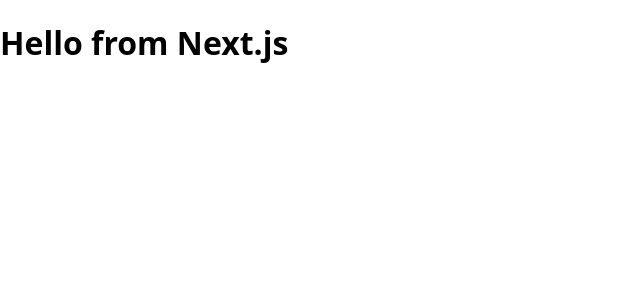
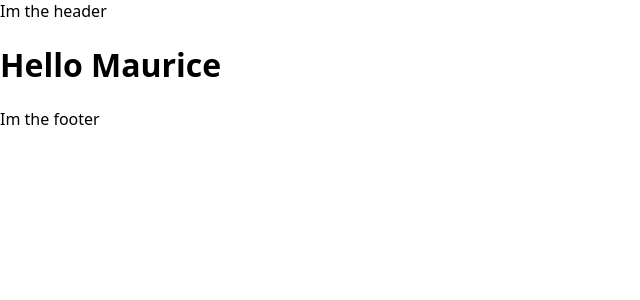
Before and after one commit to Moritz-Doc/iphone-art-gallery, a Next.js app: page / in a window 1280 px wide. Shown: the top 300 px of the page, without its empty margins (0-640 px from the left). Built offline with nearby package versions, Linux system fonts and the light colour scheme.

Commit message:
add Layout

```diff
--- /dev/null
+++ b/components/Footer.js
@@ -0,0 +1,4 @@
+export default function Footer(){
+
+    return(<footer>Im the footer</footer>)
+ }
--- /dev/null
+++ b/components/Header.js
@@ -0,0 +1,4 @@
+ export default function Header(){
+
+    return(<header>Im the header</header>)
+ }
--- /dev/null
+++ b/components/Layout.js
@@ -0,0 +1,14 @@
+
+import Header from "./Header"
+import Footer from "./Footer"
+
+export default function Layout({children}){
+
+    return(
+    <>
+        <Header/>
+        <container>{children}</container>
+        <Footer/>
+    </>
+    )
+ }
--- a/pages/_app.js
+++ b/pages/_app.js
@@ -1,10 +1,242 @@
 import GlobalStyle from "../styles";
 
+import Layout from "../components/Layout";
+import { useState } from "react";
+
+const dataInit = [
+  {
+    "slug": "orange-red-and-green",
+    "artist": "Steve Johnson",
+    "name": "Orange Red and Green Abstract Painting",
+    "imageSource": "https://example-apis.vercel.app/assets/art/orange-red-and-green.jpg",
+    "year": "2018",
+    "genre": "Abstract Painting",
+    "colors": [
+      "#0f5855",
+      "#e6ba15",
+      "#b42011",
+      "#cec4c6",
+      "#d5561f"
+    ],
+    "dimensions": {
+      "height": 2432,
+      "width": 1920,
+      "type": "jpg"
+    }
+  },
+  {
+    "slug": "blue-and-red",
+    "artist": "Jung-Hua Lui",
+    "name": "Blue and Red",
+    "imageSource": "https://example-apis.vercel.app/assets/art/blue-and-red.jpg",
+    "year": "2019",
+    "genre": "Abstract Painting",
+    "colors": [
+      "#3f9eab",
+      "#dfa597",
+      "#323f6a",
+      "#88d9ce",
+      "#5a614c"
+    ],
+    "dimensions": {
+      "height": 2560,
+      "width": 1920,
+      "type": "jpg"
+    }
+  },
+  {
+    "slug": "clay-bust-sculptures",
+    "artist": "dilara irem",
+    "name": "Clay Bust Sculptures",
+    "imageSource": "https://example-apis.vercel.app/assets/art/clay-bust-sculptures.jpg",
+    "year": "2022",
+    "genre": "Classics",
+    "colors": [
+      "#27231d",
+      "#af8b69",
+      "#775942",
+      "#8a745b",
+      "#6c6c6c"
+    ],
+    "dimensions": {
+      "height": 1280,
+      "width": 1920,
+      "type": "jpg"
+    }
+  },
+  {
+    "slug": "bread-and-fruits",
+    "artist": "Lisa vhb",
+    "name": "Flatlay Photography of Bread and Fruits",
+    "imageSource": "https://example-apis.vercel.app/assets/art/bread-and-fruits.jpg",
+    "year": "unknown",
+    "genre": "Veggie Foods",
+    "colors": [
+      "#dadee1",
+      "#3c2938",
+      "#994836",
+      "#e1be47",
+      "#8f9197"
+    ],
+    "dimensions": {
+      "height": 3229,
+      "width": 1920,
+      "type": "jpg"
+    }
+  },
+  {
+    "slug": "kiwi-juice-on-glass",
+    "artist": "Alexander Mils",
+    "name": "Kiwi Juice on Glass",
+    "imageSource": "https://example-apis.vercel.app/assets/art/kiwi-juice-on-glass.jpg",
+    "year": "2015",
+    "genre": "Veggie Foods",
+    "colors": [
+      "#a6b33f",
+      "#356e0b",
+      "#eeeee4",
+      "#bec99e",
+      "#635523"
+    ],
+    "dimensions": {
+      "height": 2899,
+      "width": 1920,
+      "type": "jpg"
+    }
+  },
+  {
+    "slug": "silhouette-of-trees",
+    "artist": "Min An",
+    "name": "Silhouette Photo of Trees",
+    "imageSource": "https://example-apis.vercel.app/assets/art/silhouette-trees.jpg",
+    "year": "2017",
+    "genre": "Nature",
+    "colors": [
+      "#f1f3f4",
+      "#161718",
+      "#979898",
+      "#7c7c7c",
+      "#7c747c"
+    ],
+    "dimensions": {
+      "height": 1278,
+      "width": 1920,
+      "type": "jpg"
+    }
+  },
+  {
+    "slug": "split-shot-of-whale",
+    "artist": "Elianne Dipp",
+    "name": "Split Shot of Whale",
+    "imageSource": "https://example-apis.vercel.app/assets/art/split-shot-of-whale.jpg",
+    "year": "2016",
+    "genre": "Nature",
+    "colors": [
+      "#bccbd5",
+      "#13517b",
+      "#80acc5",
+      "#78a2c4",
+      "#081931"
+    ],
+    "dimensions": {
+      "height": 2875,
+      "width": 1920,
+      "type": "jpg"
+    }
+  },
+  {
+    "slug": "body-of-water",
+    "artist": "Jeremy Bishop",
+    "name": "Body of Water",
+    "imageSource": "https://example-apis.vercel.app/assets/art/body-of-water.jpg",
+    "year": "2017",
+    "genre": "Nature",
+    "colors": [
+      "#203f4a",
+      "#9ca1a5",
+      "#2d738d",
+      "#3a8bb1",
+      "#74a5bf"
+    ],
+    "dimensions": {
+      "height": 2880,
+      "width": 1920,
+      "type": "jpg"
+    }
+  },
+  {
+    "slug": "man-digital-illustration",
+    "artist": "Francesco Ungaro",
+    "name": "Man Digital Illustration",
+    "imageSource": "https://example-apis.vercel.app/assets/art/man-digital-illustration.jpg",
+    "year": "2006",
+    "genre": "Modern Art",
+    "colors": [
+      "#3d803b",
+      "#073204",
+      "#c5dedb",
+      "#90b59f",
+      "#afc6b5"
+    ],
+    "dimensions": {
+      "height": 2581,
+      "width": 1920,
+      "type": "jpg"
+    }
+  },
+  {
+    "slug": "woman-statue",
+    "artist": "Zack Jarosz",
+    "name": "Woman Statue",
+    "imageSource": "https://example-apis.vercel.app/assets/art/woman-statue.jpg",
+    "year": "2017",
+    "genre": "Classics",
+    "colors": [
+      "#161616",
+      "#c9c8c5",
+      "#6b6a69",
+      "#8c8c89",
+      "#8c848c"
+    ],
+    "dimensions": {
+      "height": 2880,
+      "width": 1920,
+      "type": "jpg"
+    }
+  },
+  {
+    "slug": "majestic-greek-sculpture",
+    "artist": "Rachel Claire",
+    "name": "Majestic Greek Sculpture",
+    "imageSource": "https://example-apis.vercel.app/assets/art/majestic-greek-sculpture.jpg",
+    "year": "2019",
+    "genre": "Classics",
+    "colors": [
+      "#978e8b",
+      "#2a201e",
+      "#483833",
+      "#d8d5d8",
+      "#53443b"
+    ],
+    "dimensions": {
+      "height": 2880,
+      "width": 1920,
+      "type": "jpg"
+    }
+  }
+]
+
+
 export default function App({ Component, pageProps }) {
+  // Variables in React we use, useState
+  const [artList, setArtlist ] = useState(dataInit)
+
   return (
     <>
       <GlobalStyle />
-      <Component {...pageProps} />
+      <Layout>
+      <Component {...pageProps} artList={artList}/>
+      </Layout>
     </>
   );
 }
--- a/pages/index.js
+++ b/pages/index.js
@@ -1,7 +1,8 @@
-export default function HomePage() {
+export default function HomePage({ artList }) {
+  console.log("artList: ", artList);
   return (
     <div>
-      <h1>Hello from Next.js</h1>
+      <h1>Hello Maurice</h1>
     </div>
   );
 }
```
Also changed, not shown: 1 other file (tests, documents, lock files or other folders).
